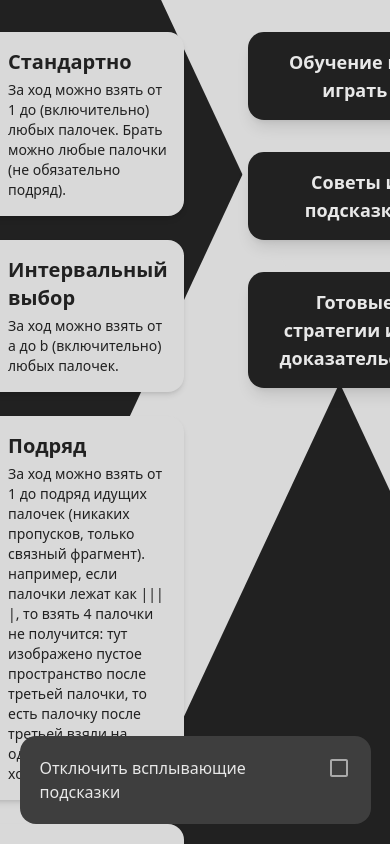
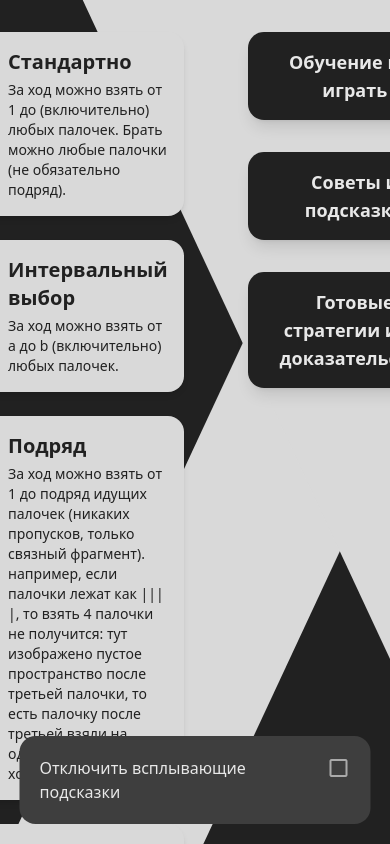
Before and after one commit to DimaTortik2/Game-of-Sticks, a React (Vite) app: page / in a window 390 px wide. Built offline with nearby package versions, Linux system fonts and the light colour scheme.

Commit message:
fix position bugs in main-menu-page

```diff
--- a/src/features/bottom-btns/ui/bottom-btns.tsx
+++ b/src/features/bottom-btns/ui/bottom-btns.tsx
@@ -16,7 +16,7 @@ export function BottomBtns() {
 	}
 
 	return (
-		<div className='fixed w-[90%] bottom-[20px] flex gap-5 justify-start items-center bg-[#3e3e3e] p-5 rounded-2xl text-[#e8e8e8]'>
+		<div className='absolute w-[90%] bottom-[20px] left-1/2 -translate-x-1/2 z-[1000] flex gap-5 justify-start items-center bg-[#3e3e3e] p-5 rounded-2xl text-[#e8e8e8]'>
 			<div className='flex gap-5'>
 				<p>Отключить всплывающие подсказки</p>
 				<Checkbox
--- a/src/pages/main-menu/fasade/main-menu-page.tsx
+++ b/src/pages/main-menu/fasade/main-menu-page.tsx
@@ -8,11 +8,11 @@ import { MainPageBackground } from '../../../shared/ui/bg/main-page-background'
 
 export const MainMenuPage = () => {
 	return (
-		<div className='relative h-screen w-full bg-[#212121] flex items-center justify-center overflow-hidden font-sans pb-[40vh] md:pb-0 overflow-y-auto overflow-x-hidden thin-scrollbar '>
-			<ShinyTitle />
+		<div className='relative h-screen w-full bg-[#212121] flex items-center justify-center overflow-hidden font-sans'>
 			<MainPageBackground />
 
-			<main className='relative z-10 w-full max-w-[1500px] h-full p-8 flex justify-center gap-16  '>
+			<div className='relative z-10 w-screen h-screen overflow-y-auto overflow-x-hidden thin-scrollbar '>
+				<main className=' max-w-[1500px] h-full p-8 flex justify-center gap-16 '>
 					<div className='flex flex-col gap-6 w-full'>
 						{GAME_MODES.map(mode => (
 							<GameModeLink
@@ -39,9 +39,10 @@ export const MainMenuPage = () => {
 							<InfoBtn>Готовые стратегии и их доказательства</InfoBtn>
 						</div>
 					</div>
-
+				</main>
 				<BottomBtns />
-			</main>
+				<ShinyTitle />
+			</div>
 		</div>
 	)
 }
--- a/src/pages/main-menu/ui/shiny-ttitle.tsx
+++ b/src/pages/main-menu/ui/shiny-ttitle.tsx
@@ -50,7 +50,7 @@ export const ShinyTitle: React.FC = () => {
 			ref={containerRef}
 			onMouseMove={handleMouseMove}
 			onMouseLeave={handleMouseLeave}
-			className='w-screen h-screen absolute bottom-[-110%] z-60 flex items-center justify-center'
+			className='w-screen z-[30] flex items-center justify-center bg-[#212121] py-20'
 		>
 			<motion.div
 				style={{
@@ -64,7 +64,7 @@ export const ShinyTitle: React.FC = () => {
 							backgroundImage,
 						}}
 					>
-						Game of Sticks
+						About Sticks
 					</motion.p>
 				</div>
 			</motion.div>
--- a/src/shared/ui/bg/main-page-background.tsx
+++ b/src/shared/ui/bg/main-page-background.tsx
@@ -3,29 +3,16 @@ export const MainPageBackground = () => {
 		<>
 			<div
 				className='
-          absolute bg-[#d9d9d9] w-[45%] h-[300%] transform
+          fixed bg-[#d9d9d9] w-[45%] h-[300%] transform
           rotate-25 right-0
         '
 			/>
 
-			{/* <div
-				className='
-          absolute bg-[#d9d9d9] w-[30%] h-[300%] transform
-          -rotate-25 top-[-70%] left-[20%]
-        '
-			>
-				<div
-					className=' absolute left-[58%] top-[40%] transform
-          rotate-89 bg-red-400 w-[500px]'
-				>
-					<p className='font-semibold text-5xl text-[#FFD700]'>DO STICKS!</p>
-				</div>
 
-			</div> */}
 
 			<div
 				className='
-          absolute bg-[#d9d9d9] w-[400px] h-[280%]  flex items-center
+          fixed bg-[#d9d9d9] w-[400px] h-[280%]  flex items-center
 					transform
           -rotate-25
 					left-[300px]
```
Lines whose indentation alone changed are shown as unchanged.
